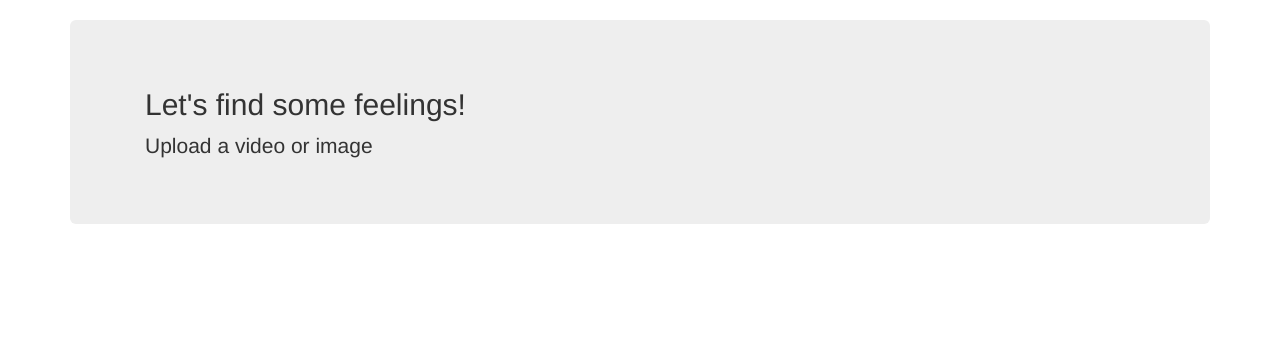
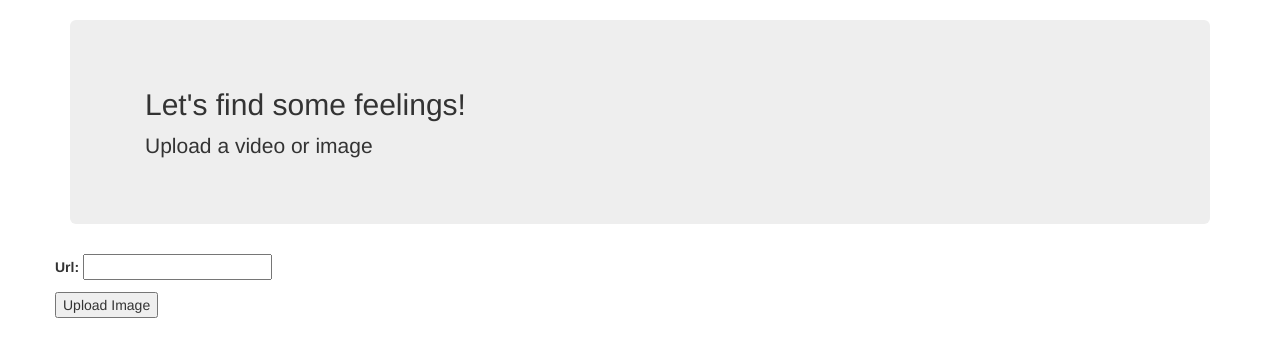
Before and after one commit to cmgreen210/facial-expression-project, a Django app: page /emotion/image/ in a window 1280 px wide. Shown: the part 52-409 px from the top of the page. Run offline with Django 3.2, Linux system fonts and the light colour scheme; parts of the project's set-up code (start-up, migrations or seed data) failed here and were passed over; some libraries are stand-ins or nearby versions.

Commit message:
image from url

```diff
--- a/emotion/forms.py
+++ b/emotion/forms.py
@@ -2,6 +2,13 @@ from django import forms
 from django.template.defaultfilters import filesizeformat
 from django.utils.translation import ugettext_lazy as _
 from django.conf import settings
+
+
+class UploadImageFromURLForm(forms.Form):
+    url = forms.URLField(required=True,
+                         error_messages={
+                             "required": "Please enter a valid image URL"
+                         })
 
 
 class LimitedFileField(forms.FileField):
--- a/emotion/templates/emotion/media_upload.html
+++ b/emotion/templates/emotion/media_upload.html
@@ -1,30 +1,35 @@
 {% extends 'emotion/index.html' %}
 {% block content %}
     <div class="row">
-        <div class="col-md-6">
-            <form action="{% url 'emotion.views.get_video' %}" method="post" enctype="multipart/form-data">
-                    {% csrf_token %}
-                    <p>{{ v_form.non_field_errors }}</p>
-                    <p>{{ v_form.video_file.label_tag }} {{ v_form.video_file.help_text }}</p>
-                    <p>
-                        {{ v_form.video_file.errors }}
-                        {{ v_form.video_file }}
-                    </p>
-                    <input type="submit" value="Submit" style="text-align: center;"/>
-            </form>
-        </div>
-        <div class="col-md-6">
-            <form action="{% url 'emotion.views.get_image' %}" method="post" enctype="multipart/form-data">
-
-                    {% csrf_token %}
-                    <p>{{ i_form.non_field_errors }}</p>
-                    <p>{{ i_form.image_file.label_tag }} {{ i_form.image_file.help_text }}</p>
-                    <p>
-                        {{ i_form.image_file.errors }}
-                        {{ i_form.image_file }}
-                    </p>
-                    <input type="submit" value="Submit"/>
-            </form>
-        </div>
+{#        <div class="col-md-6">#}
+{#            <form action="{% url 'emotion.views.get_video' %}" method="post" enctype="multipart/form-data">#}
+{#                    {% csrf_token %}#}
+{#                    <p>{{ v_form.non_field_errors }}</p>#}
+{#                    <p>{{ v_form.video_file.label_tag }} {{ v_form.video_file.help_text }}</p>#}
+{#                    <p>#}
+{#                        {{ v_form.video_file.errors }}#}
+{#                        {{ v_form.video_file }}#}
+{#                    </p>#}
+{#                    <input type="submit" value="Submit" style="text-align: center;"/>#}
+{#            </form>#}
+{#        </div>#}
+{#        <div class="col-md-6">#}
+{#            <form action="{% url 'emotion.views.get_image' %}" method="post" enctype="multipart/form-data">#}
+{##}
+{#                    {% csrf_token %}#}
+{#                    <p>{{ i_form.non_field_errors }}</p>#}
+{#                    <p>{{ i_form.image_file.label_tag }} {{ i_form.image_file.help_text }}</p>#}
+{#                    <p>#}
+{#                        {{ i_form.image_file.errors }}#}
+{#                        {{ i_form.image_file }}#}
+{#                    </p>#}
+{#                    <input type="submit" value="Submit"/>#}
+{#            </form>#}
+{#        </div>#}
+        <form action="{% url 'image' %}" method="post">
+            {% csrf_token %}
+            {{ form.as_p }}
+            <input type="submit" value="Upload Image" />
+        </form>
     </div>
 {% endblock %}
--- a/emotion/urls.py
+++ b/emotion/urls.py
@@ -1,9 +1,10 @@
 from django.conf.urls import url, patterns
-import emotion.views
+from emotion.views import *
 
 
 urlpatterns = patterns('',
-                       url(r'^$', emotion.views.home_page, name='home'),
-                       url(r'^video/$', emotion.views.get_video, name='video'),
-                       url(r'^image/$', emotion.views.get_image, name='image'),
+                       url(r'^$', home_page, name='home'),
+                       # url(r'^video/$', emotion.views.get_video, name='video'),
+                       url(r'^image/$', UploadImageFromURLView.as_view(),
+                           name='image'),
                        )
--- /dev/null
+++ b/emotion/validation.py
@@ -0,0 +1,114 @@
+import mimetypes
+import httplib
+import urllib2
+import os
+import StringIO
+import magic
+from urlparse import urlparse
+
+"""
+Image validation code from:
+https://github.com/timmyomahony/django-blog-examples/blob/master/image_uploader/utils.py
+"""
+
+
+MAX_SIZE = 4*1024*1024
+VALID_IMAGE_EXTENSIONS = [
+    ".jpg",
+    ".jpeg",
+    ".png",
+]
+VALID_IMAGE_MIMETYPES = [
+    "image"
+]
+
+
+def split_url(url):
+    parse_object = urlparse(url)
+    return parse_object.netloc, parse_object.path
+
+def get_url_tail(url):
+    return url.split('/')[-1]
+
+def get_extension(filename):
+    return os.path.splitext(filename)[1]
+
+def valid_url_extension(url, extension_list=VALID_IMAGE_EXTENSIONS):
+    '''
+    A simple method to make sure the URL the user has supplied has
+    an image-like file at the tail of the path
+    '''
+    return any([url.endswith(e) for e in extension_list])
+
+
+def get_mimetype(fobject):
+    '''
+    Guess mimetype of a file using python-magic
+    '''
+    mime = magic.Magic(mime=True)
+    mimetype = mime.from_buffer(fobject.read(1024))
+    fobject.seek(0)
+    return mimetype
+
+
+def valid_url_mimetype(url, mimetype_list=VALID_IMAGE_MIMETYPES):
+    '''
+    As an alternative to checking the url extension, a basic method to
+    check the image file in the URL the user has supplied has an
+    image mimetype
+    - https://docs.python.org/2/library/mimetypes.html
+    '''
+    mimetype, encoding = mimetypes.guess_type(url)
+    if mimetype:
+        return any([mimetype.startswith(m) for m in mimetype_list])
+    else:
+        return False
+
+
+def valid_image_mimetype(fobject):
+    '''
+    Look inside the file using python-magic to make sure the mimetype
+    is an image
+    - http://stackoverflow.com/q/20272579/396300
+    '''
+    mimetype = get_mimetype(fobject)
+    if mimetype:
+        return mimetype.startswith('image')
+    else:
+        return False
+
+def image_exists(domain, path, check_size=False, size_limit=1024):
+    '''
+    Make a HEAD request to the remote server to make sure the image
+    actually exists before downloading. Also, check the headers sent
+    back to check the image size
+    - http://stackoverflow.com/q/5616102/396300
+    '''
+    try:
+        conn = httplib.HTTPConnection(domain)
+        conn.request('HEAD', path)
+        response = conn.getresponse()
+        headers = response.getheaders()
+        conn.close()
+    except:
+        return False
+
+    try:
+        length = int([x[1] for x in headers if x[0] == 'content-length'][0])
+    except:
+        length = 0
+    if length > MAX_SIZE:
+        return False
+
+    return response.status == 200
+
+
+def retrieve_image(url):
+    '''Download the image from the remote server'''
+    return StringIO.StringIO(urllib2.urlopen(url).read())
+
+def valid_image_size(image, max_size=MAX_SIZE):
+    width, height = image.size
+    if (width * height) > max_size:
+        return (False, "Image is too large")
+    return (True, image)
--- a/emotion/views.py
+++ b/emotion/views.py
@@ -1,14 +1,16 @@
 from django.shortcuts import render, render_to_response
 from django.template import RequestContext
-from django.http import HttpResponseRedirect, HttpResponse
 from django.core.files.storage import default_storage
 from django.core.files.base import ContentFile
 from django.conf import settings
-import os
+from PIL import Image
 from os.path import join as pjoin
-from forms import VideoForm, ImageForm
+from forms import VideoForm, ImageForm, UploadImageFromURLForm
 from emotion.pipeline import run_video_classifier, run_image_classifier
 from emotion.models import add_video_image_models, add_image_models
+from django.views.generic.edit import FormView
+from validation import *
+import StringIO
 
 
 def home_page(request):
@@ -115,3 +117,61 @@ def get_image(request):
     return render_to_response('emotion/index.html', {'i_form': form,
                                                      'v_form': vform},
                               context_instance=RequestContext(request))
+
+
+class UploadImageFromURLView(FormView):
+    template_name = 'emotion/media_upload.html'
+    form_class = UploadImageFromURLForm
+
+    def _invalidate(self, form, message):
+        form.errors['url'] = [message, ]
+        return super(UploadImageFromURLView, self).form_invalid(form)
+
+    def form_valid(self, form):
+
+        url = form.data['url']
+        domain, path = split_url(url)
+        filename = get_url_tail(path)
+
+        if not image_exists(domain, path):
+            return self._invalidate(form,
+                                    "Image not found at specified url.")
+
+        f = retrieve_image(url)
+        if not valid_image_mimetype(f):
+            return self._invalidate(form, "Downloaded file not a valid image.")
+
+        image = Image.open(f)
+        if not valid_image_size(image)[0]:
+            return self._invalidate(form, "Image is too large (>4mb)")
+
+        image_io = StringIO.StringIO()
+        image.save(image_io, format="JPEG")
+
+        path = default_storage.save('tmp_img/img.jpeg',
+                                    ContentFile(image_io.getvalue()))
+
+        path = pjoin(settings.MEDIA_ROOT, path)
+        out = run_image_classifier(path)
+        if out is None:
+            if os.path.exists(path):
+                os.remove(path)
+            return render_to_response('emotion/image_bad.html',
+                                      {'error_message':
+                                      'No faces were found in the '
+                                      'image. Please try another!'},
+                                      context_instance=RequestContext(
+                                          self.request
+                                      ))
+
+        image, gray_image, class_proba = out
+        _, image_url, scores = add_image_models(class_proba,
+                                                image,
+                                                gray_image)
+        if os.path.exists(path):
+            os.remove(path)
+        return render_to_response('emotion/single_image.html',
+                                  {'url': image_url,
+                                   'scores': scores},
+                                  context_instance=RequestContext(
+                                      self.request))
```
